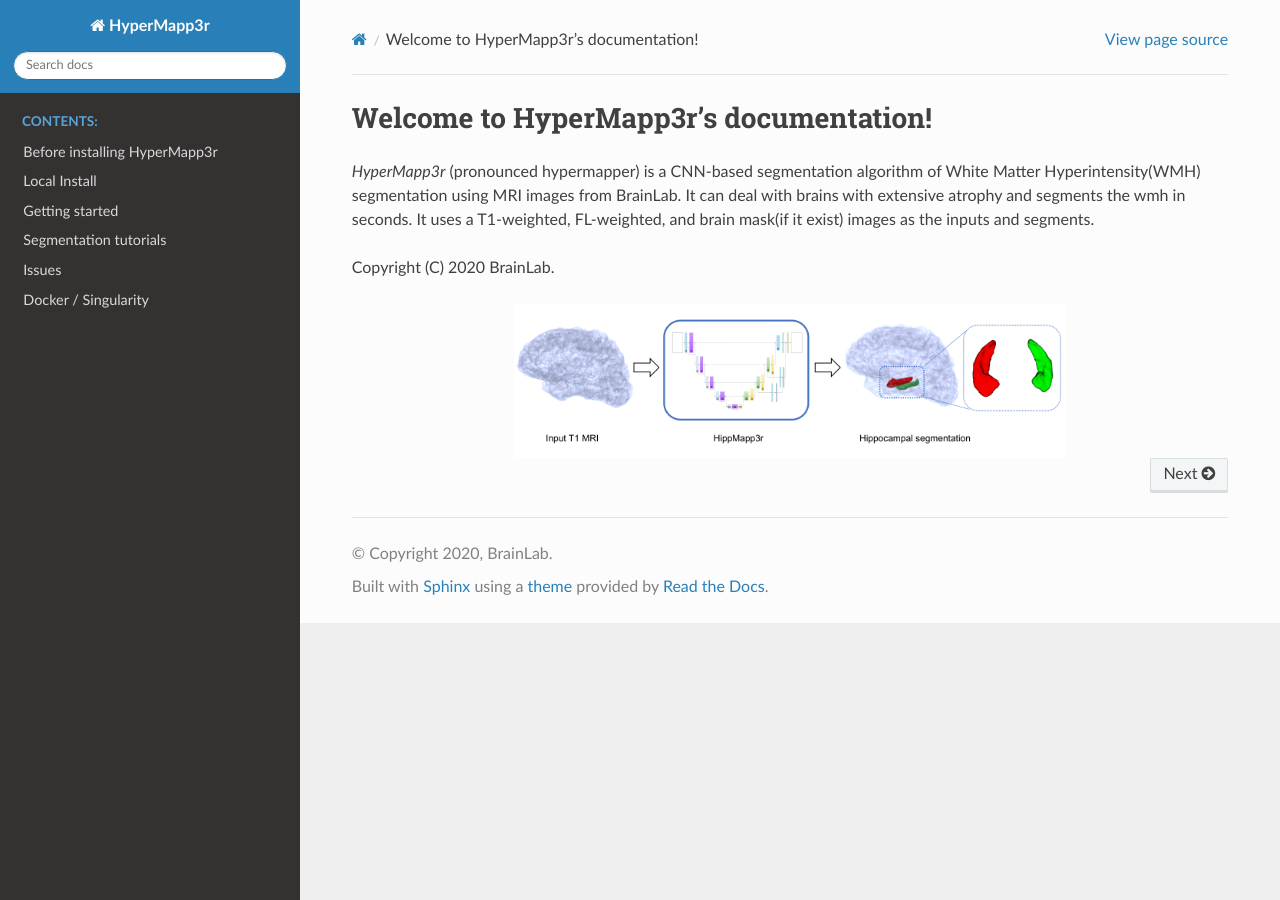
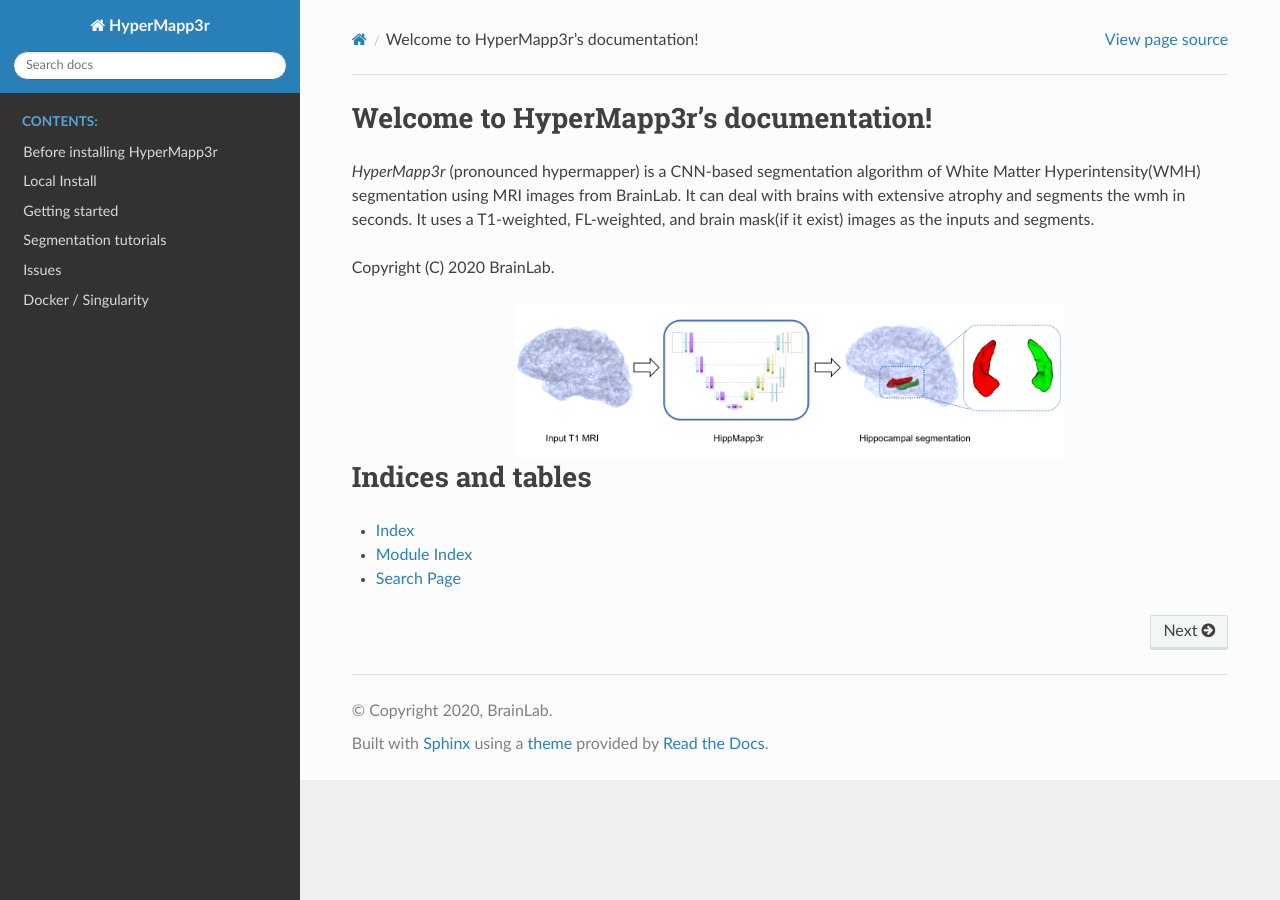
Before and after one commit to AICONSlab/HyperMapp3r, a Sphinx documentation site: the page built from docs/index.rst, in a window 1280 px wide. Built offline with Sphinx 7.4.7 and the Read the Docs theme 2.0.0, drawn with Linux system fonts in a browser that asks for light colours.

Commit message:
Update index.rst

```diff
--- a/docs/index.rst
+++ b/docs/index.rst
@@ -29,3 +29,10 @@
    wmh_seg
    issues
    docker
+
+Indices and tables
+====================
+
+* :ref:`genindex`
+* :ref:`modindex`
+* :ref:`search`
```
